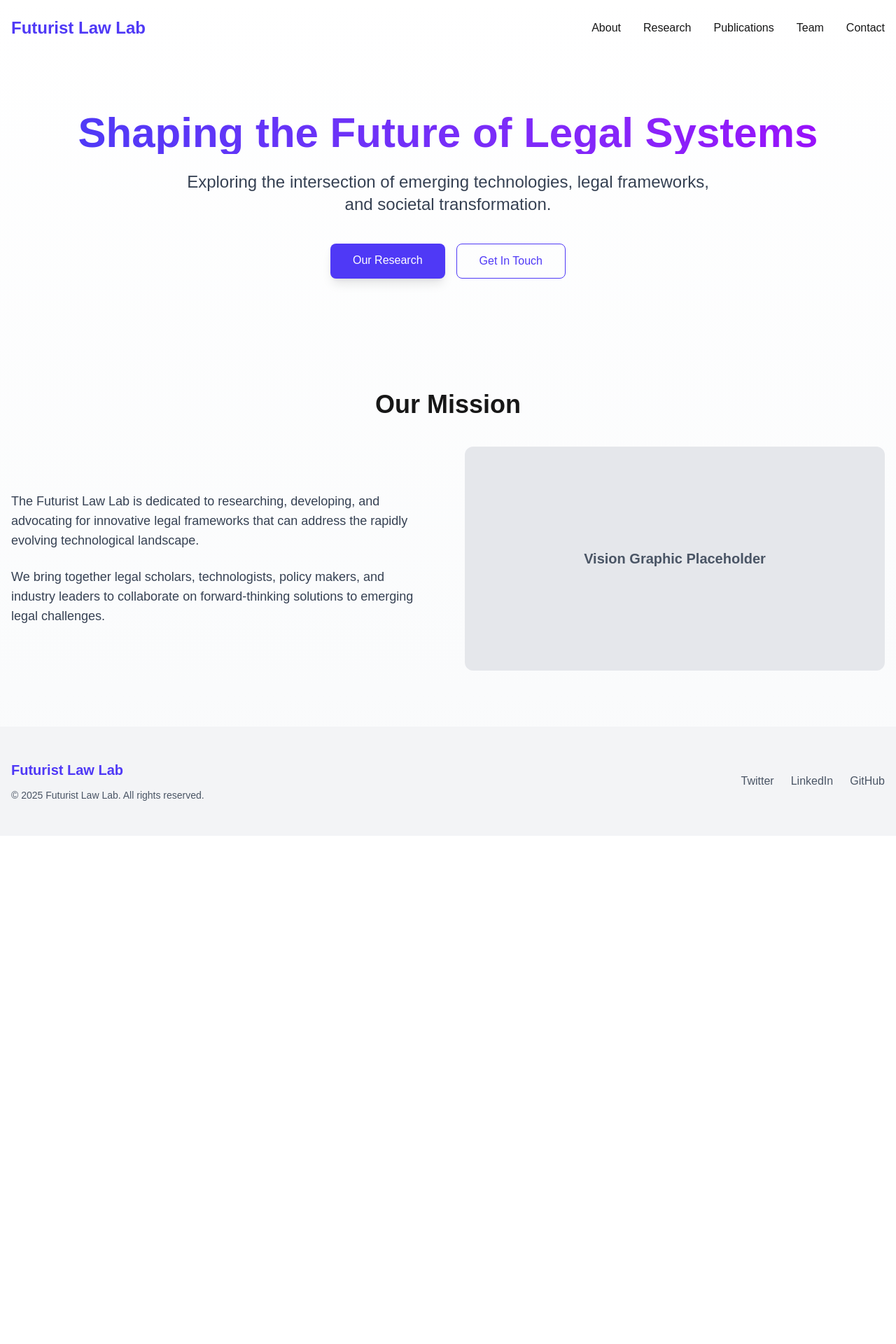
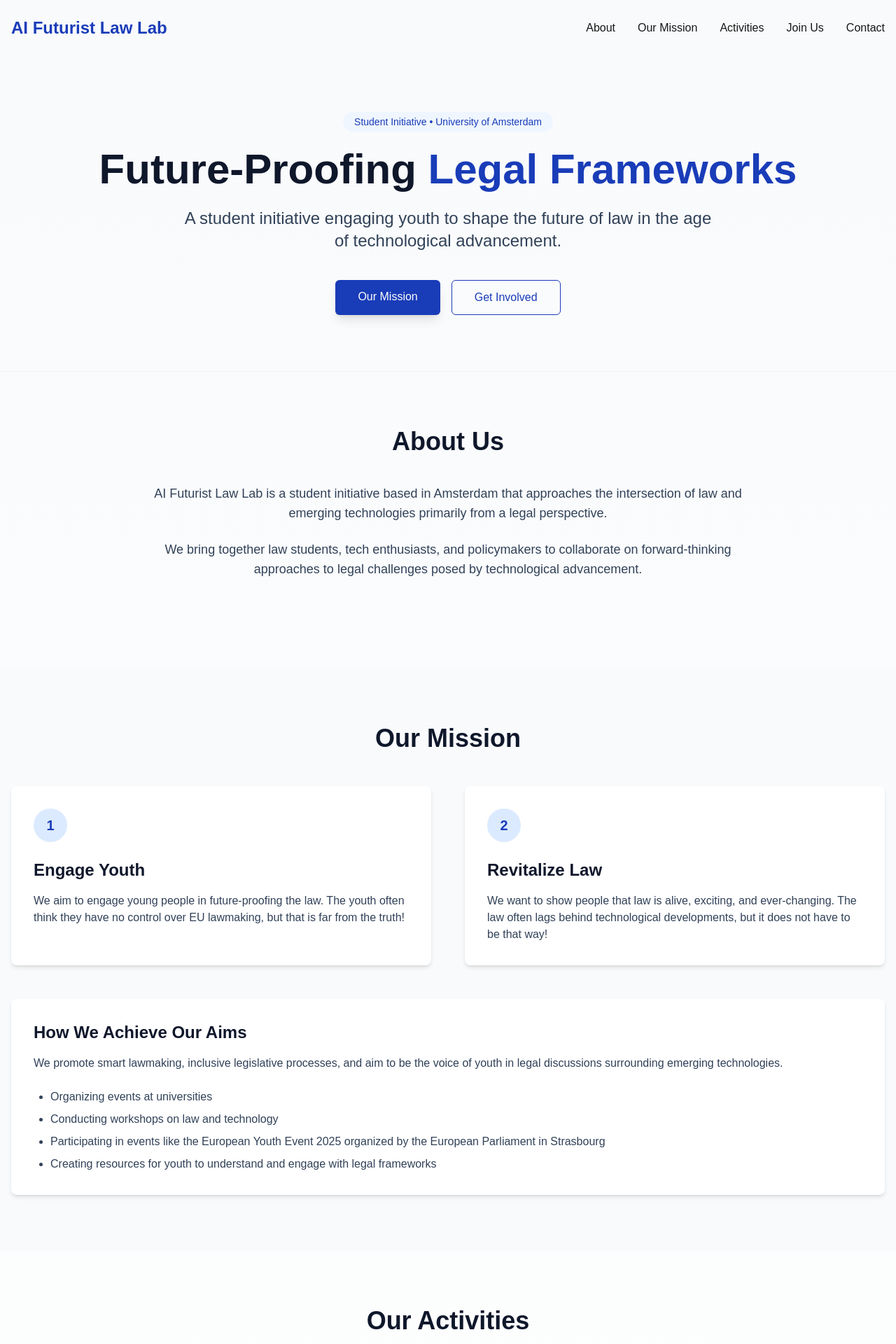
Before and after one commit to Stasieniec/futuristlawlab, a Next.js app: page / in a window 1280 px wide. Shown: the top 1920 px of the page at 70% size. Before the commit the page ends 1194 px from the top, so only its background shows below. Built offline with nearby package versions, Linux system fonts and the light colour scheme.

Commit message:
Update content for AI Futurist Law Lab with Amsterdam student initiative focus

```diff
--- a/src/app/layout.tsx
+++ b/src/app/layout.tsx
@@ -13,22 +13,22 @@ const geistMono = Geist_Mono({
 });
 
 export const metadata: Metadata = {
-  title: "Futurist Law Lab",
-  description: "Exploring the intersection of law, technology, and the future",
-  keywords: ["law", "technology", "future", "legal innovation", "legal tech", "futurism"],
-  authors: [{ name: "Futurist Law Lab Team" }],
+  title: "AI Futurist Law Lab | Future-Proofing Legal Frameworks",
+  description: "A student initiative based in Amsterdam engaging youth to shape the future of law in the age of technological advancement.",
+  keywords: ["law", "AI", "future law", "legal innovation", "legal tech", "youth engagement", "Amsterdam", "student initiative", "EU law"],
+  authors: [{ name: "AI Futurist Law Lab" }],
   openGraph: {
-    title: "Futurist Law Lab",
-    description: "Exploring the intersection of law, technology, and the future",
+    title: "AI Futurist Law Lab | Future-Proofing Legal Frameworks",
+    description: "A student initiative based in Amsterdam engaging youth to shape the future of law in the age of technological advancement.",
     url: "https://futuristlawlab.vercel.app",
-    siteName: "Futurist Law Lab",
+    siteName: "AI Futurist Law Lab",
     locale: "en_US",
     type: "website",
   },
   twitter: {
     card: "summary_large_image",
-    title: "Futurist Law Lab",
-    description: "Exploring the intersection of law, technology, and the future",
+    title: "AI Futurist Law Lab",
+    description: "A student initiative based in Amsterdam engaging youth to shape the future of law in the age of technological advancement.",
   },
 };
 
--- a/src/app/page.tsx
+++ b/src/app/page.tsx
@@ -1,79 +1,160 @@
 export default function Home() {
   return (
-    <div className="min-h-screen bg-gradient-to-b from-white to-gray-50 dark:from-gray-900 dark:to-black">
+    <div className="min-h-screen bg-gradient-to-b from-slate-50 to-white dark:from-slate-900 dark:to-slate-800">
       {/* Header/Navigation */}
       <header className="container mx-auto px-4 py-6">
         <nav className="flex justify-between items-center">
-          <div className="font-bold text-2xl text-indigo-600 dark:text-indigo-400">Futurist Law Lab</div>
+          <div className="font-bold text-2xl text-blue-800 dark:text-blue-300">AI Futurist Law Lab</div>
           <div className="hidden md:flex space-x-8">
-            <a href="#about" className="hover:text-indigo-600 dark:hover:text-indigo-400 transition">About</a>
-            <a href="#research" className="hover:text-indigo-600 dark:hover:text-indigo-400 transition">Research</a>
-            <a href="#publications" className="hover:text-indigo-600 dark:hover:text-indigo-400 transition">Publications</a>
-            <a href="#team" className="hover:text-indigo-600 dark:hover:text-indigo-400 transition">Team</a>
-            <a href="#contact" className="hover:text-indigo-600 dark:hover:text-indigo-400 transition">Contact</a>
+            <a href="#about" className="hover:text-blue-800 dark:hover:text-blue-300 transition">About</a>
+            <a href="#mission" className="hover:text-blue-800 dark:hover:text-blue-300 transition">Our Mission</a>
+            <a href="#activities" className="hover:text-blue-800 dark:hover:text-blue-300 transition">Activities</a>
+            <a href="#join" className="hover:text-blue-800 dark:hover:text-blue-300 transition">Join Us</a>
+            <a href="#contact" className="hover:text-blue-800 dark:hover:text-blue-300 transition">Contact</a>
           </div>
         </nav>
       </header>
 
       {/* Hero Section */}
       <section className="container mx-auto px-4 py-20 flex flex-col items-center text-center">
-        <h1 className="text-5xl md:text-6xl font-bold mb-6 bg-clip-text text-transparent bg-gradient-to-r from-indigo-600 to-purple-600 dark:from-indigo-400 dark:to-purple-400">
-          Shaping the Future of Legal Systems
+        <div className="bg-blue-50 dark:bg-blue-900/30 py-1 px-4 rounded-full text-blue-800 dark:text-blue-200 text-sm font-medium mb-6">
+          Student Initiative • University of Amsterdam
+        </div>
+        <h1 className="text-5xl md:text-6xl font-bold mb-6 text-slate-900 dark:text-white">
+          Future-Proofing <span className="text-blue-800 dark:text-blue-300">Legal Frameworks</span>
         </h1>
-        <p className="text-xl md:text-2xl max-w-3xl mb-10 text-gray-700 dark:text-gray-300">
-          Exploring the intersection of emerging technologies, legal frameworks, and societal transformation.
+        <p className="text-xl md:text-2xl max-w-3xl mb-10 text-slate-700 dark:text-slate-300">
+          A student initiative engaging youth to shape the future of law in the age of technological advancement.
         </p>
         <div className="flex flex-col md:flex-row gap-4">
           <a
-            href="#research"
-            className="px-8 py-3 bg-indigo-600 text-white rounded-lg hover:bg-indigo-700 transition shadow-lg"
+            href="#mission"
+            className="px-8 py-3 bg-blue-800 text-white rounded-md hover:bg-blue-900 transition shadow-lg"
           >
-            Our Research
+            Our Mission
           </a>
           <a
+            href="#join"
+            className="px-8 py-3 border border-blue-800 text-blue-800 dark:text-blue-300 dark:border-blue-400 rounded-md hover:bg-blue-50 dark:hover:bg-blue-900/20 transition"
+          >
+            Get Involved
+          </a>
+        </div>
+      </section>
+
+      {/* About Section */}
+      <section id="about" className="container mx-auto px-4 py-20 border-t border-slate-100 dark:border-slate-800">
+        <h2 className="text-3xl md:text-4xl font-bold mb-10 text-center text-slate-900 dark:text-white">About Us</h2>
+        <div className="max-w-4xl mx-auto text-center mb-12">
+          <p className="text-lg mb-6 text-slate-700 dark:text-slate-300">
+            AI Futurist Law Lab is a student initiative based in Amsterdam that approaches the intersection of law and emerging technologies primarily from a legal perspective.
+          </p>
+          <p className="text-lg text-slate-700 dark:text-slate-300">
+            We bring together law students, tech enthusiasts, and policymakers to collaborate on forward-thinking approaches to legal challenges posed by technological advancement.
+          </p>
+        </div>
+      </section>
+
+      {/* Mission Section */}
+      <section id="mission" className="py-20 bg-slate-50 dark:bg-slate-800/50">
+        <div className="container mx-auto px-4">
+          <h2 className="text-3xl md:text-4xl font-bold mb-12 text-center text-slate-900 dark:text-white">Our Mission</h2>
+
+          <div className="grid md:grid-cols-2 gap-12">
+            <div className="bg-white dark:bg-slate-800 p-8 rounded-lg shadow-md">
+              <div className="w-12 h-12 bg-blue-100 dark:bg-blue-900/50 rounded-full flex items-center justify-center mb-6">
+                <span className="text-blue-800 dark:text-blue-300 text-xl font-bold">1</span>
+              </div>
+              <h3 className="text-2xl font-bold mb-4 text-slate-900 dark:text-white">Engage Youth</h3>
+              <p className="text-slate-700 dark:text-slate-300">
+                We aim to engage young people in future-proofing the law. The youth often think they have no control over EU lawmaking, but that is far from the truth!
+              </p>
+            </div>
+
+            <div className="bg-white dark:bg-slate-800 p-8 rounded-lg shadow-md">
+              <div className="w-12 h-12 bg-blue-100 dark:bg-blue-900/50 rounded-full flex items-center justify-center mb-6">
+                <span className="text-blue-800 dark:text-blue-300 text-xl font-bold">2</span>
+              </div>
+              <h3 className="text-2xl font-bold mb-4 text-slate-900 dark:text-white">Revitalize Law</h3>
+              <p className="text-slate-700 dark:text-slate-300">
+                We want to show people that law is alive, exciting, and ever-changing. The law often lags behind technological developments, but it does not have to be that way!
+              </p>
+            </div>
+          </div>
+
+          <div className="mt-12 bg-white dark:bg-slate-800 p-8 rounded-lg shadow-md">
+            <h3 className="text-2xl font-bold mb-4 text-slate-900 dark:text-white">How We Achieve Our Aims</h3>
+            <p className="text-slate-700 dark:text-slate-300 mb-6">
+              We promote smart lawmaking, inclusive legislative processes, and aim to be the voice of youth in legal discussions surrounding emerging technologies.
+            </p>
+            <ul className="list-disc pl-6 text-slate-700 dark:text-slate-300 space-y-2">
+              <li>Organizing events at universities</li>
+              <li>Conducting workshops on law and technology</li>
+              <li>Participating in events like the European Youth Event 2025 organized by the European Parliament in Strasbourg</li>
+              <li>Creating resources for youth to understand and engage with legal frameworks</li>
+            </ul>
+          </div>
+        </div>
+      </section>
+
+      {/* Activities Section */}
+      <section id="activities" className="container mx-auto px-4 py-20">
+        <h2 className="text-3xl md:text-4xl font-bold mb-12 text-center text-slate-900 dark:text-white">Our Activities</h2>
+
+        <div className="grid md:grid-cols-2 gap-8">
+          <div className="bg-slate-50 dark:bg-slate-800 rounded-lg p-8">
+            <h3 className="text-2xl font-bold mb-4 text-slate-900 dark:text-white">University Events</h3>
+            <p className="text-slate-700 dark:text-slate-300">
+              We organize lectures, panel discussions, and networking events at universities across the Netherlands and Europe to engage students in discussions about the future of law.
+            </p>
+          </div>
+
+          <div className="bg-slate-50 dark:bg-slate-800 rounded-lg p-8">
+            <h3 className="text-2xl font-bold mb-4 text-slate-900 dark:text-white">Workshops</h3>
+            <p className="text-slate-700 dark:text-slate-300">
+              Our interactive workshops bring together diverse participants to tackle legal challenges posed by emerging technologies, including our upcoming participation at the European Youth Event 2025.
+            </p>
+          </div>
+        </div>
+      </section>
+
+      {/* Join Us Section */}
+      <section id="join" className="py-20 bg-blue-50 dark:bg-blue-900/20">
+        <div className="container mx-auto px-4 text-center">
+          <h2 className="text-3xl md:text-4xl font-bold mb-6 text-slate-900 dark:text-white">Join Our Initiative</h2>
+          <p className="text-xl max-w-3xl mx-auto mb-10 text-slate-700 dark:text-slate-300">
+            Are you passionate about law and technology? Join us in shaping the future of legal frameworks.
+          </p>
+          <a
             href="#contact"
-            className="px-8 py-3 border border-indigo-600 text-indigo-600 dark:text-indigo-400 dark:border-indigo-400 rounded-lg hover:bg-indigo-50 dark:hover:bg-gray-800 transition"
+            className="inline-block px-8 py-3 bg-blue-800 text-white rounded-md hover:bg-blue-900 transition shadow-lg"
           >
             Get In Touch
           </a>
         </div>
       </section>
 
-      {/* About Section */}
-      <section id="about" className="container mx-auto px-4 py-20">
-        <h2 className="text-3xl md:text-4xl font-bold mb-10 text-center">Our Mission</h2>
-        <div className="grid md:grid-cols-2 gap-12 items-center">
-          <div>
-            <p className="text-lg mb-6 text-gray-700 dark:text-gray-300">
-              The Futurist Law Lab is dedicated to researching, developing, and advocating for innovative legal frameworks that can address the rapidly evolving technological landscape.
-            </p>
-            <p className="text-lg text-gray-700 dark:text-gray-300">
-              We bring together legal scholars, technologists, policy makers, and industry leaders to collaborate on forward-thinking solutions to emerging legal challenges.
-            </p>
-          </div>
-          <div className="bg-gray-200 dark:bg-gray-800 rounded-xl p-10 h-80 flex items-center justify-center">
-            <p className="text-xl font-semibold text-center text-gray-600 dark:text-gray-400">Vision Graphic Placeholder</p>
-          </div>
-        </div>
-      </section>
-
       {/* Footer */}
-      <footer className="bg-gray-100 dark:bg-gray-800 py-12">
+      <footer className="bg-slate-100 dark:bg-slate-900 py-12">
         <div className="container mx-auto px-4">
           <div className="flex flex-col md:flex-row justify-between items-center">
             <div className="mb-6 md:mb-0">
-              <div className="font-bold text-xl text-indigo-600 dark:text-indigo-400 mb-3">Futurist Law Lab</div>
-              <p className="text-sm text-gray-600 dark:text-gray-400">© {new Date().getFullYear()} Futurist Law Lab. All rights reserved.</p>
+              <div className="font-bold text-xl text-blue-800 dark:text-blue-300 mb-3">AI Futurist Law Lab</div>
+              <p className="text-sm text-slate-600 dark:text-slate-400">© {new Date().getFullYear()} AI Futurist Law Lab. All rights reserved.</p>
+              <p className="text-sm text-slate-600 dark:text-slate-400">Amsterdam, The Netherlands</p>
             </div>
             <div className="flex space-x-6">
-              <a href="#" className="text-gray-600 hover:text-indigo-600 dark:text-gray-400 dark:hover:text-indigo-400">
+              <a href="#" className="text-slate-600 hover:text-blue-800 dark:text-slate-400 dark:hover:text-blue-300">
                 Twitter
               </a>
-              <a href="#" className="text-gray-600 hover:text-indigo-600 dark:text-gray-400 dark:hover:text-indigo-400">
+              <a href="#" className="text-slate-600 hover:text-blue-800 dark:text-slate-400 dark:hover:text-blue-300">
                 LinkedIn
               </a>
-              <a href="#" className="text-gray-600 hover:text-indigo-600 dark:text-gray-400 dark:hover:text-indigo-400">
-                GitHub
+              <a href="#" className="text-slate-600 hover:text-blue-800 dark:text-slate-400 dark:hover:text-blue-300">
+                Instagram
+              </a>
+              <a href="#" className="text-slate-600 hover:text-blue-800 dark:text-slate-400 dark:hover:text-blue-300">
+                Email
               </a>
             </div>
           </div>
```
Also changed, not shown: 1 other file (tests, documents, lock files or other folders).
